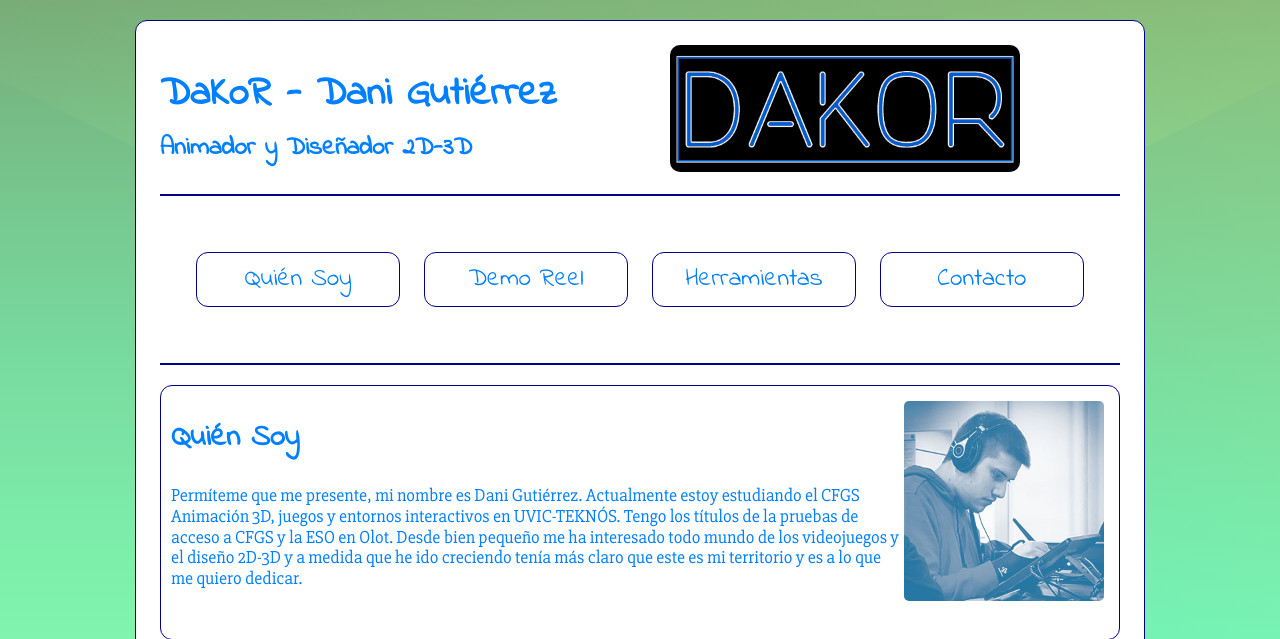
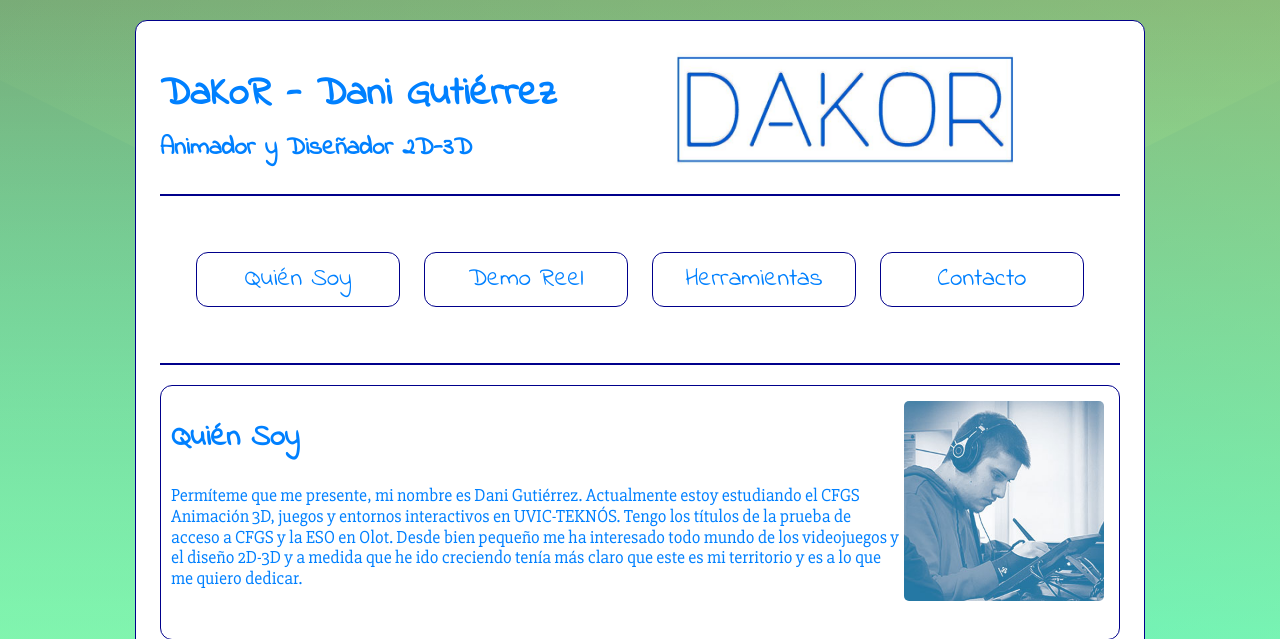
Before and after one commit to DaKoR1/DaKoR1.github.io, a plain HTML site: page index.html in a window 1280 px wide. Shown: the top 639 px of the page. Drawn offline with Linux system fonts and the light colour scheme.

Commit message:
canvi foto

```diff
--- a/index.html
+++ b/index.html
@@ -16,7 +16,7 @@
   <!--comentari-->
     <div id="container-general">
 
-        <img class="dakor" src="imatges/DaKoR1.jpg" width="350">
+        <img class="dakor" src="imatges/DaKoR2.jpg" width="350">
 
         <h1 id="titol" class="slideDown">DaKoR - Dani Gutiérrez</h1>
 
@@ -41,7 +41,7 @@
 
 
 
-            <p class="presenta">Permíteme que me presente, mi nombre es Dani Gutiérrez. Actualmente estoy estudiando el CFGS Animación 3D, juegos y entornos interactivos en UVIC-TEKNÓS. Tengo los títulos de la pruebas de acceso a CFGS y la ESO en Olot.
+            <p class="presenta">Permíteme que me presente, mi nombre es Dani Gutiérrez. Actualmente estoy estudiando el CFGS Animación 3D, juegos y entornos interactivos en UVIC-TEKNÓS. Tengo los títulos de la prueba de acceso a CFGS y la ESO en Olot.
 
             Desde bien pequeño me ha interesado todo mundo de los videojuegos y el diseño 2D-3D y a medida que he ido creciendo tenía más claro que este es mi territorio y es a lo que me quiero dedicar. </p>
         </div>
```
Also changed, not shown: imatges/DaKoR.jpg (deleted), imatges/DaKoR2.jpg (added), imatges/pai.jpg (deleted), imatges/yoda.jpg (deleted), 1 other file.
